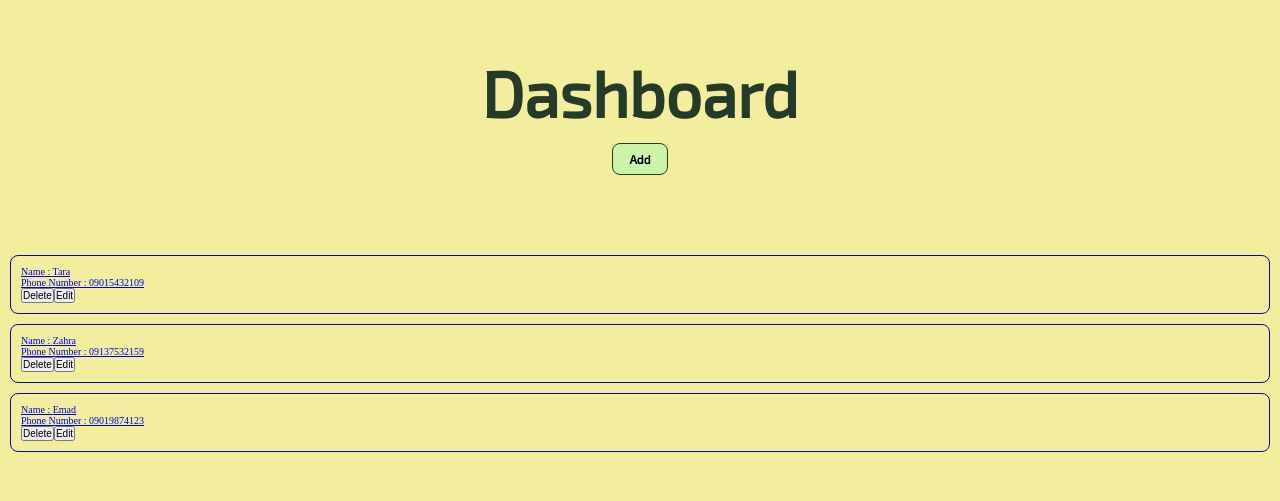
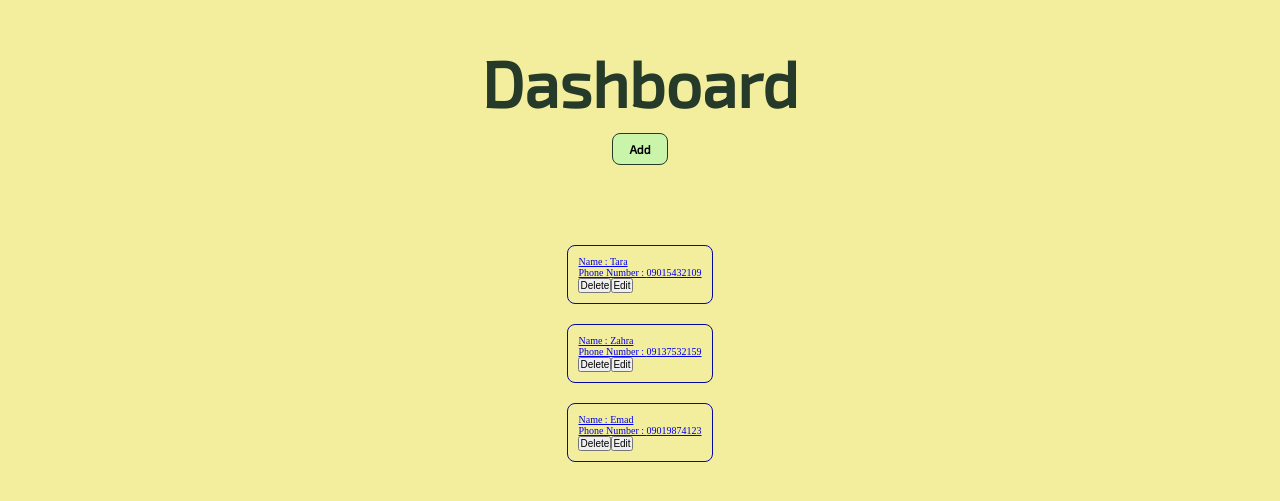
Before and after one commit to MohsenFarrokhi/dashboard, a React (Vite) app in the folder vite-project/: page / in a window 1280 px wide. Shown: the part 147-648 px from the top of the page. Built offline with nearby package versions, Linux system fonts and the light colour scheme; data requests are answered from the project's data file.

Commit message:
Fix: add styles to ContactsList.jsx

```diff
--- a/vite-project/src/components/ContactsList.jsx
+++ b/vite-project/src/components/ContactsList.jsx
@@ -1,6 +1,7 @@
 import axios from "axios";
 import {useEffect, useState} from "react";
 import Contact from "./Contact.jsx";
+import '../styles/ContactList.css'
 
 const CONTACTS_API = "http://localhost:3000/contacts";
 
@@ -32,7 +33,7 @@ const ContactList = () => {
 
 
     return (
-        <div>
+        <div className="contactList">
             {contacts.map(({id, name, number}) =>
                 <Contact
                     key={id}
--- /dev/null
+++ b/vite-project/src/styles/ContactList.css
@@ -0,0 +1,7 @@
+.contactList {
+    display: flex;
+    flex-direction: column;
+    justify-content: center;
+    align-items: center;
+    justify-items: center;
+}
```
